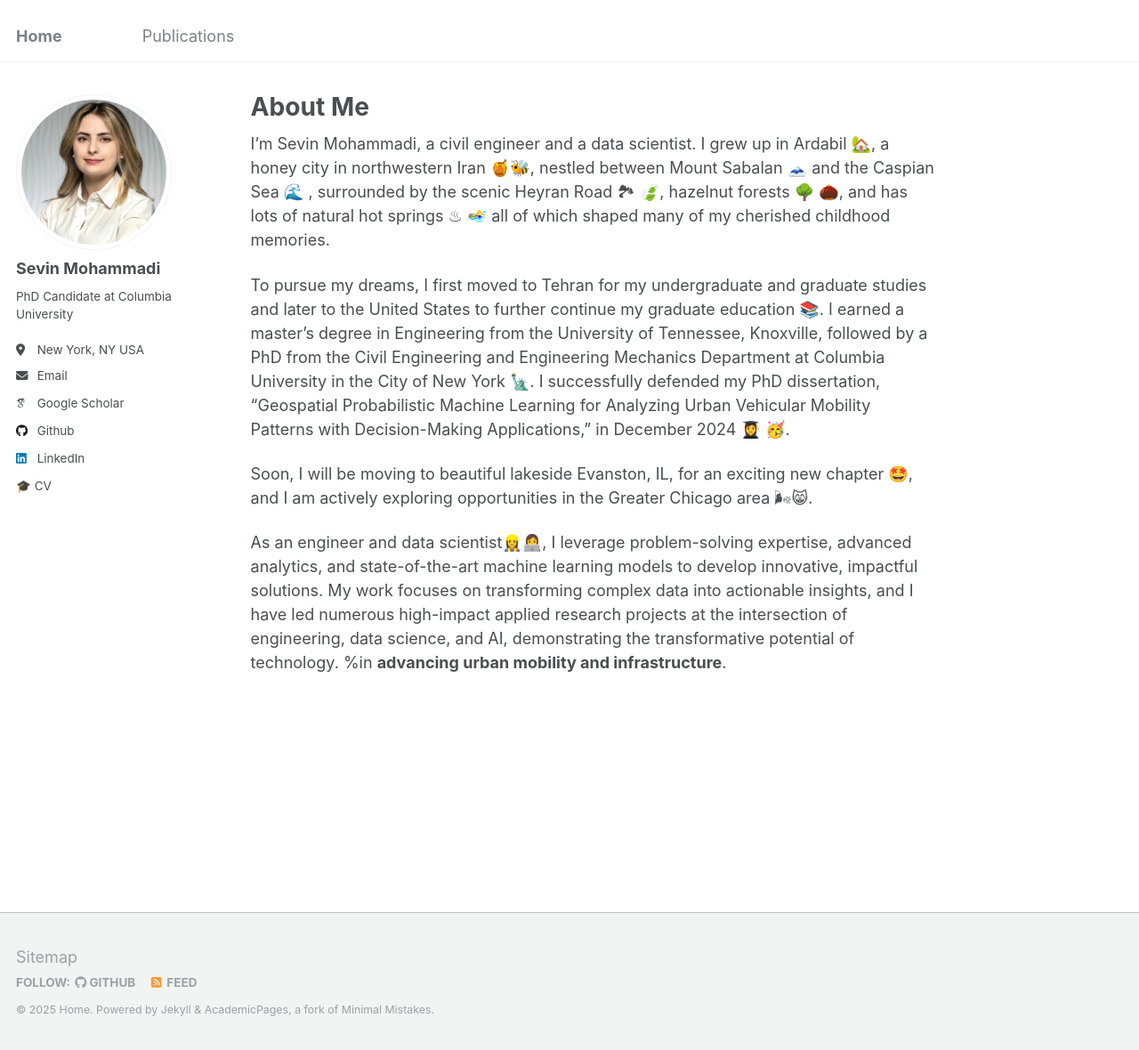
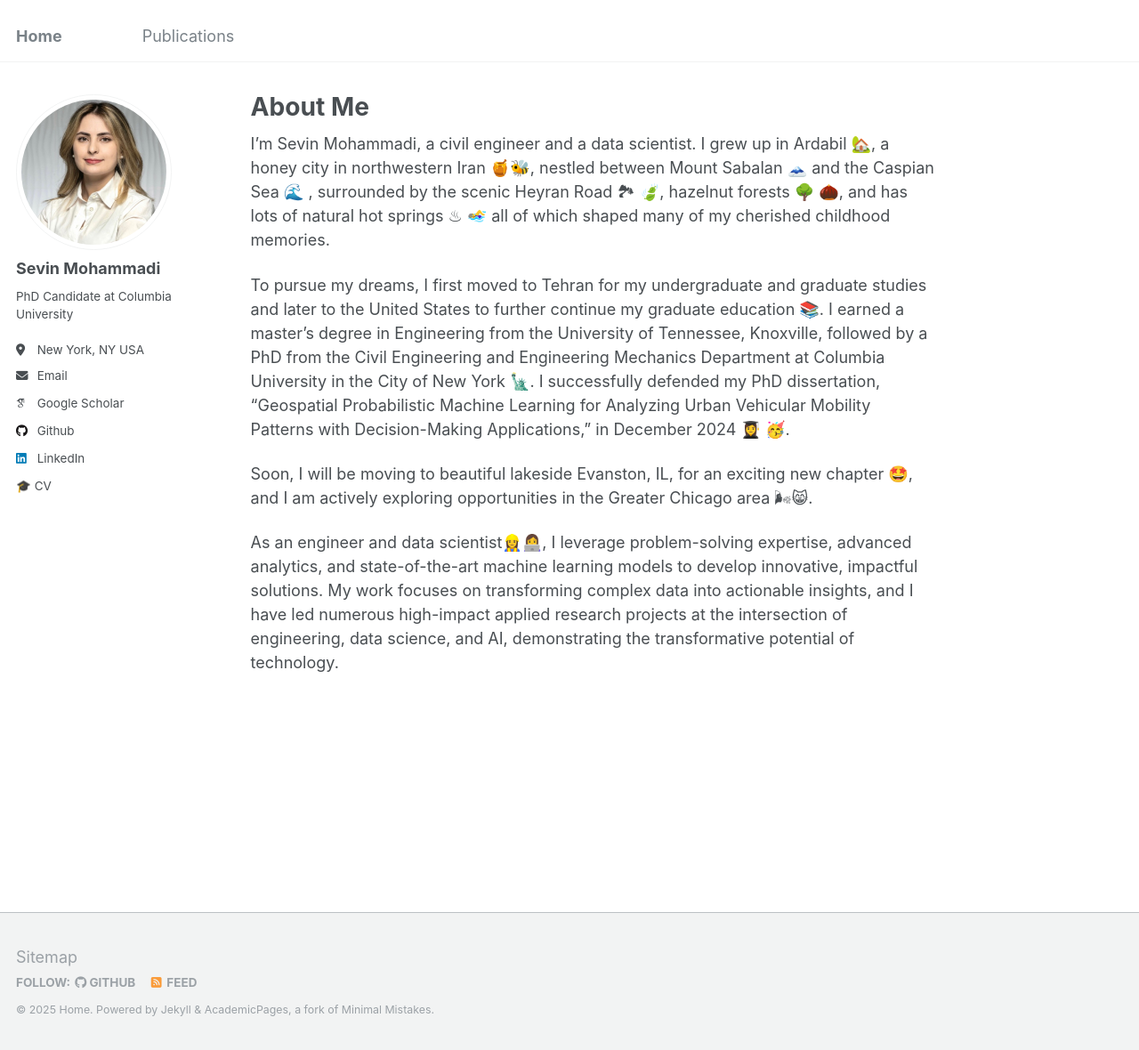
Before and after one commit to sev-90/sev-90.github.io, a Jekyll site: the page built from _pages/about.md, in a window 1280 px wide and 1180 px high. Shown: the whole window at 89% size. Built offline with Jekyll 4.4.1, drawn with Linux system fonts in a browser that asks for light colours; some web fonts are replaced.

Commit message:
Update about.md

```diff
--- a/_pages/about.md
+++ b/_pages/about.md
@@ -16,4 +16,3 @@ To pursue my dreams, I first moved to Tehran for my undergraduate and graduate s
 Soon, I will be moving to beautiful lakeside Evanston, IL, for an exciting new chapter 🤩, and I am actively exploring opportunities in the Greater Chicago area 🌬😸.
 
 As an engineer and data scientist👷‍♀️👩‍💻, I leverage problem-solving expertise, advanced analytics, and state-of-the-art machine learning models to develop innovative, impactful solutions. My work focuses on transforming complex data into actionable insights, and I have led numerous high-impact applied research projects at the intersection of engineering, data science, and AI, demonstrating the transformative potential of technology.
-%in **advancing urban mobility and infrastructure**.
```
